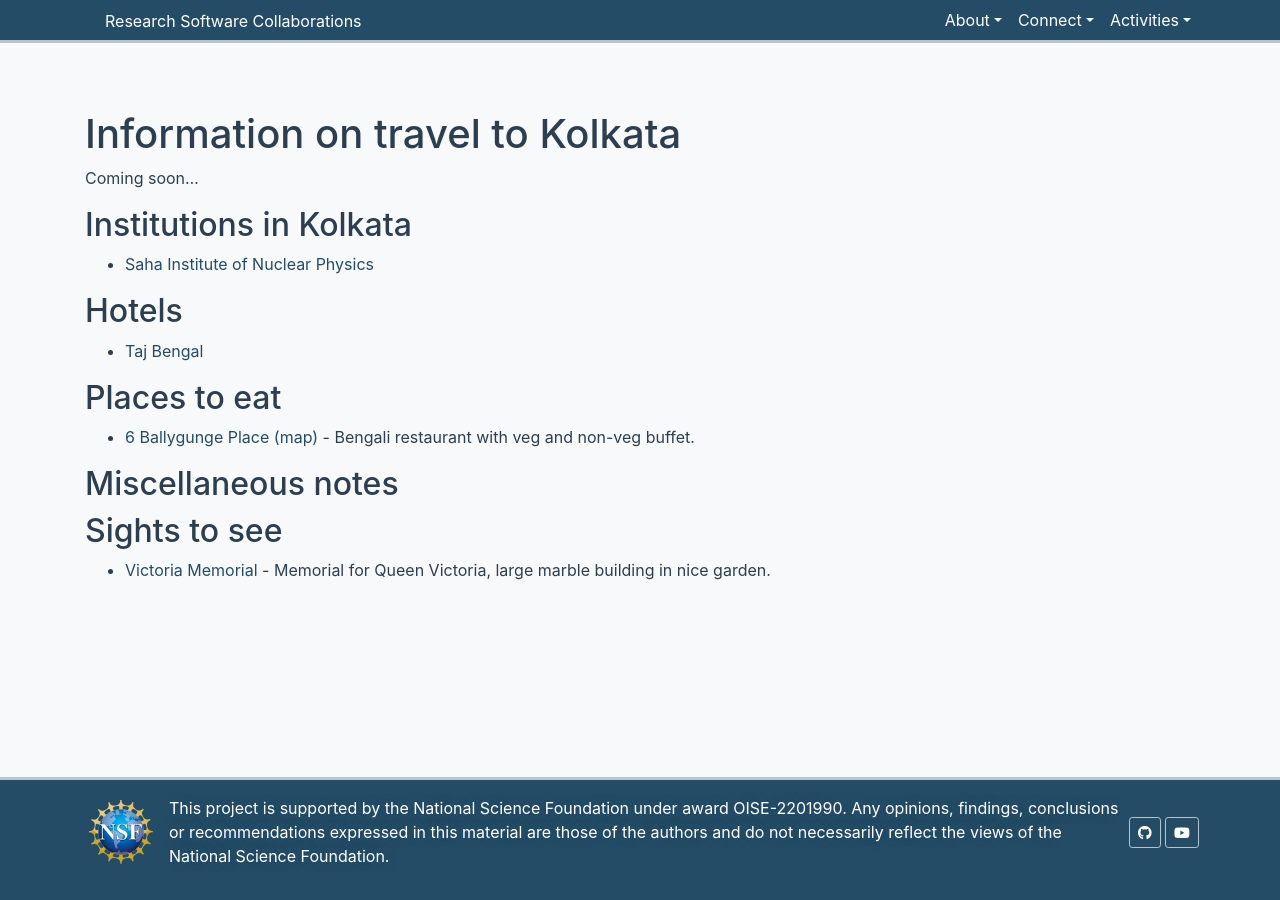
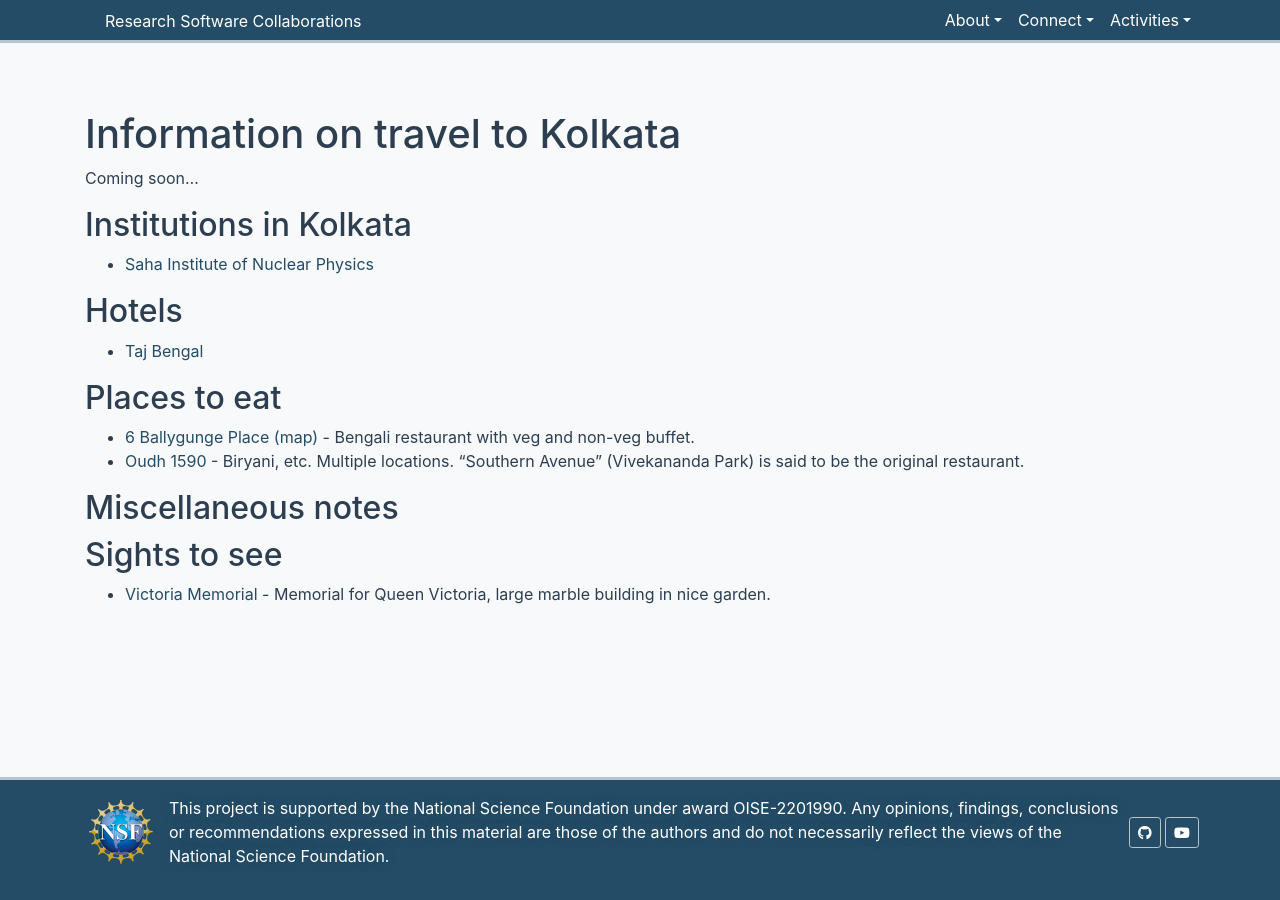
Before and after one commit to research-software-collaborations/research-software-collaborations.github.io, a Jekyll site: the page built from pages/info/travel-to-kolkata.md, in a window 1280 px wide. Built offline with Jekyll 4.4.1, drawn with Linux system fonts in a browser that asks for light colours; cached includes are drawn as plain includes.

Commit message:
add Oudh 1590

```diff
--- a/pages/info/travel-to-kolkata.md
+++ b/pages/info/travel-to-kolkata.md
@@ -18,6 +18,7 @@ Coming soon...
 ## Places to eat
 
   * [6 Ballygunge Place](http://6ballygungeplace.in/) [(map)](https://goo.gl/maps/HCczvY51PKKstSkW9) - Bengali restaurant with veg and non-veg buffet.
+  * [Oudh 1590](https://www.oudh1590.com) - Biryani, etc. Multiple locations. "Southern Avenue" (Vivekananda Park) is said to be the original restaurant.
 
 ## Miscellaneous notes
 
```
